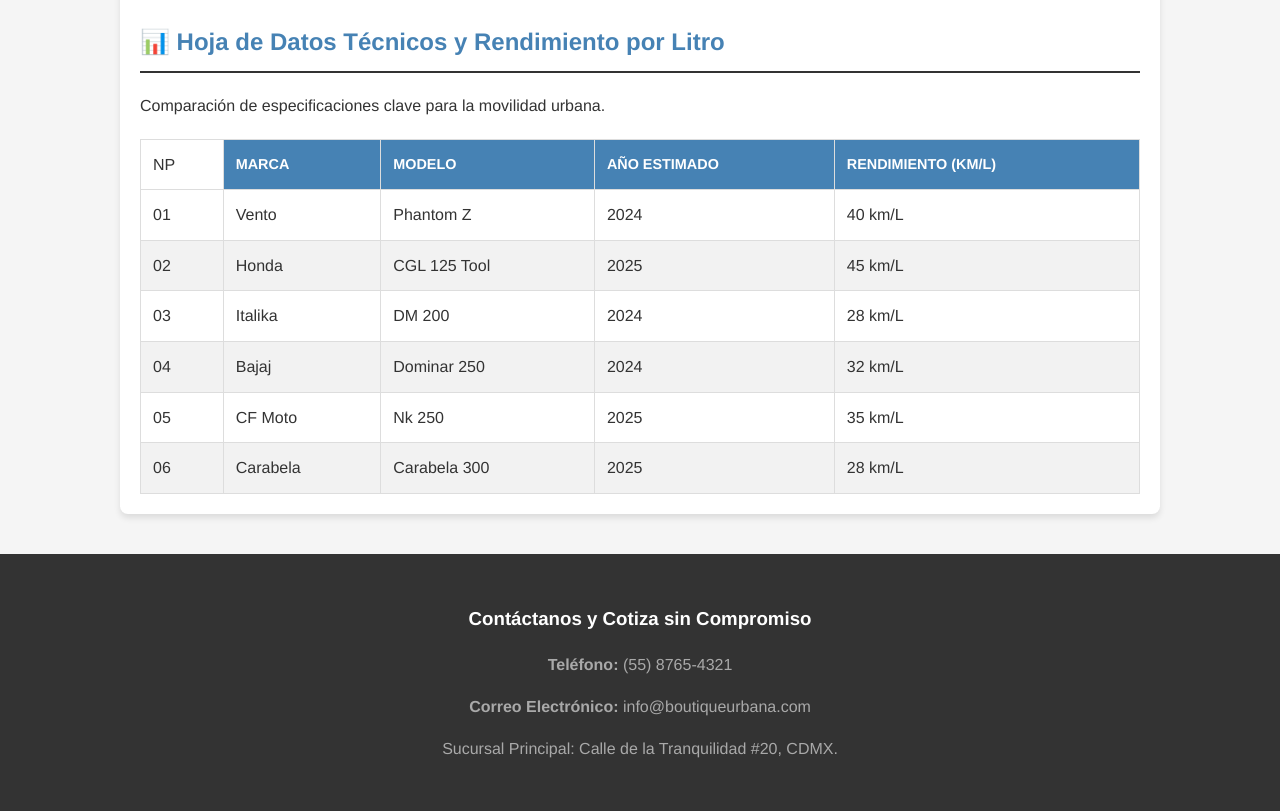
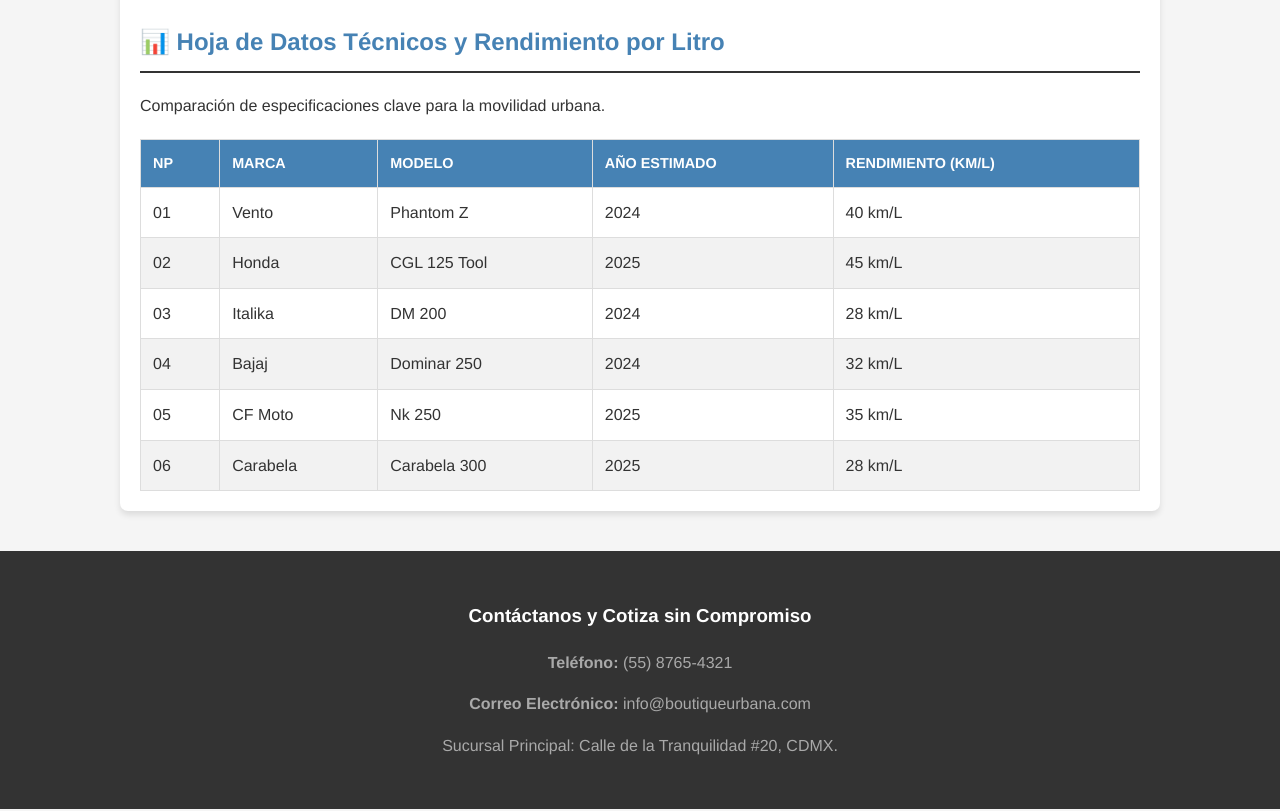
Before and after one commit to leandroehr13-pixel/Motos, a plain HTML site: page index.html in a window 1280 px wide. Shown: the part 1780-2591 px from the top of the page. Drawn offline with Linux system fonts and the light colour scheme.

Commit message:
Update index.html

```diff
--- a/index.html
+++ b/index.html
@@ -231,7 +231,7 @@
         <table>
             <thead>
                 <tr>
-                    <td>NP</td>
+                    <th>NP</th>
                     <th>Marca</th>
                     <th>Modelo</th>
                     <th>Año Estimado</th>
```
